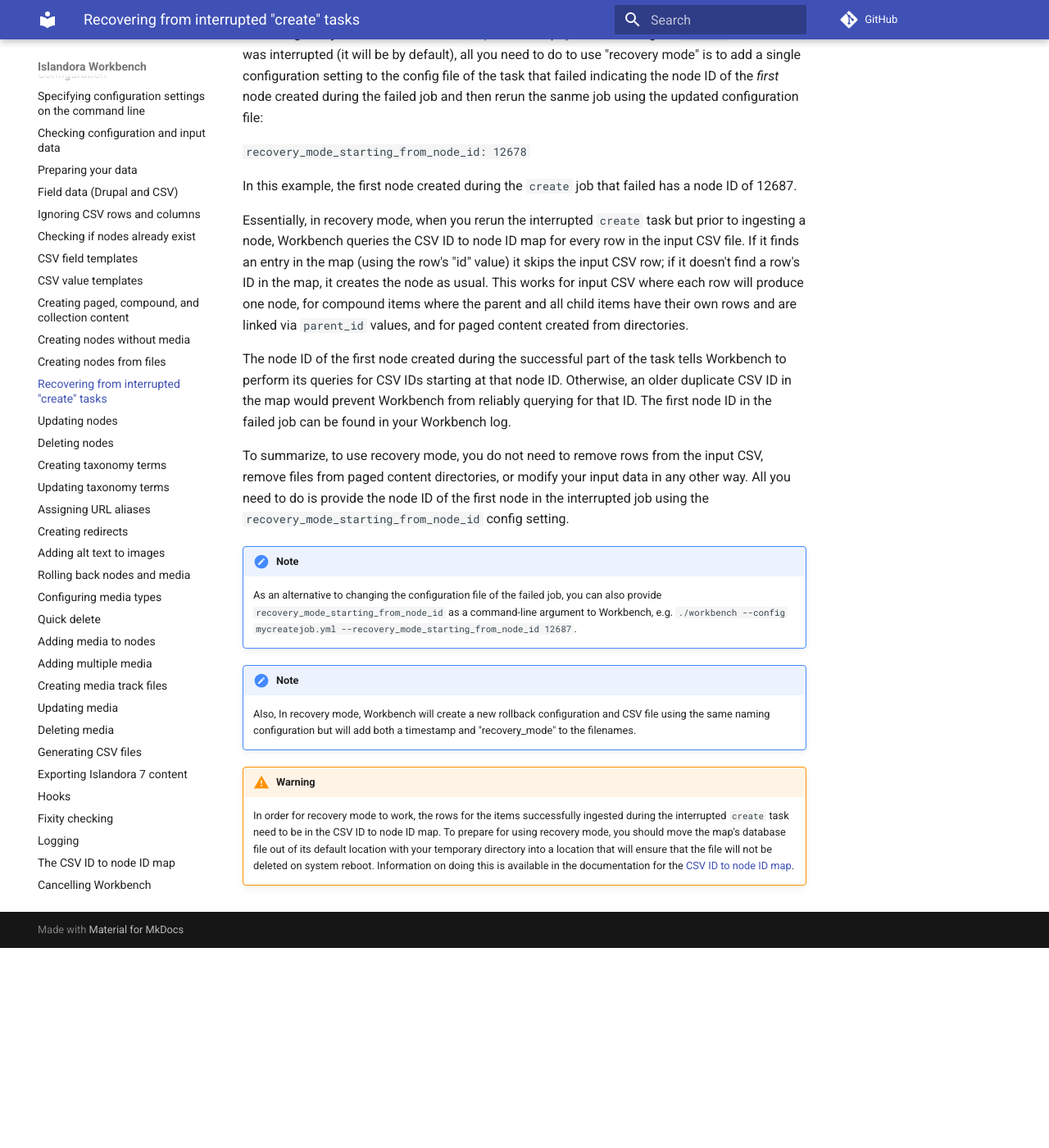
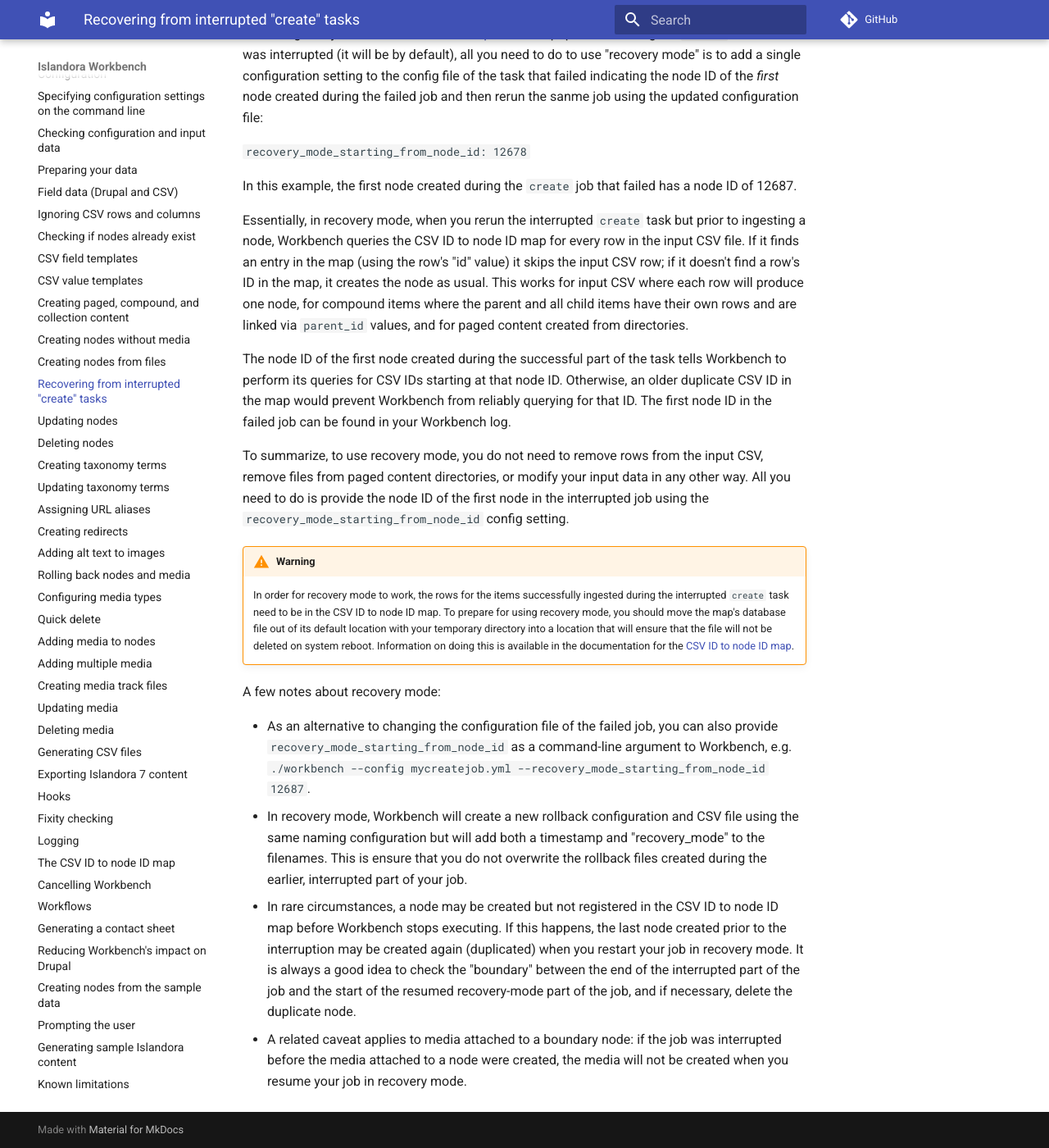
Before and after one commit to mjordan/islandora_workbench_docs, an MkDocs documentation site: the page built from docs/recovery_mode.md, in a window 1280 px wide and 1400 px high, scrolled down 244 px. Shown: the whole window at 82% size. Built offline with MkDocs 1.6.1 and Material for MkDocs 9.7.7, drawn with Linux system fonts in a browser that asks for light colours; comment, search, counter and statistics services are not loaded.

Commit message:
Some work on the new CSV ID to node ID map and recovery mode docs.

```diff
--- a/docs/recovery_mode.md
+++ b/docs/recovery_mode.md
@@ -14,11 +14,12 @@
 
 To summarize, to use recovery mode, you do not need to remove rows from the input CSV, remove files from paged content directories, or modify your input data in any other way. All you need to do is provide the node ID of the first node in the interrupted job using the `recovery_mode_starting_from_node_id` config setting.
 
-!!! note
-    As an alternative to changing the configuration file of the failed job, you can also provide `recovery_mode_starting_from_node_id` as a command-line argument to Workbench, e.g. `./workbench --config mycreatejob.yml --recovery_mode_starting_from_node_id 12687`.
-
-!!! note
-    Also, In recovery mode, Workbench will create a new rollback configuration and CSV file using the same naming configuration but will add both a timestamp and "recovery_mode" to the filenames.
-
 !!! warning
     In order for recovery mode to work, the rows for the items successfully ingested during the interrupted `create` task need to be in the CSV ID to node ID map. To prepare for using recovery mode, you should move the map's database file out of its default location with your temporary directory into a location that will ensure that the file will not be deleted on system reboot. Information on doing this is available in the documentation for the [CSV ID to node ID map](/islandora_workbench_docs/csv_id_to_node_id_map/#defining-the-location-of-your-csv-id-to-node-id-map-file).
+
+A few notes about recovery mode:
+
+-  As an alternative to changing the configuration file of the failed job, you can also provide `recovery_mode_starting_from_node_id` as a command-line argument to Workbench, e.g. `./workbench --config mycreatejob.yml --recovery_mode_starting_from_node_id 12687`.
+- In recovery mode, Workbench will create a new rollback configuration and CSV file using the same naming configuration but will add both a timestamp and "recovery_mode" to the filenames. This is ensure that you do not overwrite the rollback files created during the earlier, interrupted part of your job.
+- In rare circumstances, a node may be created but not registered in the CSV ID to node ID map before Workbench stops executing. If this happens, the last node created prior to the interruption may be created again (duplicated) when you restart your job in recovery mode. It is always a good idea to check the "boundary" between the end of the interrupted part of the job and the start of the resumed recovery-mode part of the job, and if necessary, delete the duplicate node.
+- A related caveat applies to media attached to a boundary node: if the job was interrupted before the media attached to a node were created, the media will not be created when you resume your job in recovery mode.
```
Also changed, not shown: docs/cancelling.md (+5 -2 lines), docs/csv_id_to_node_id_map.md (+7 -9 lines).
